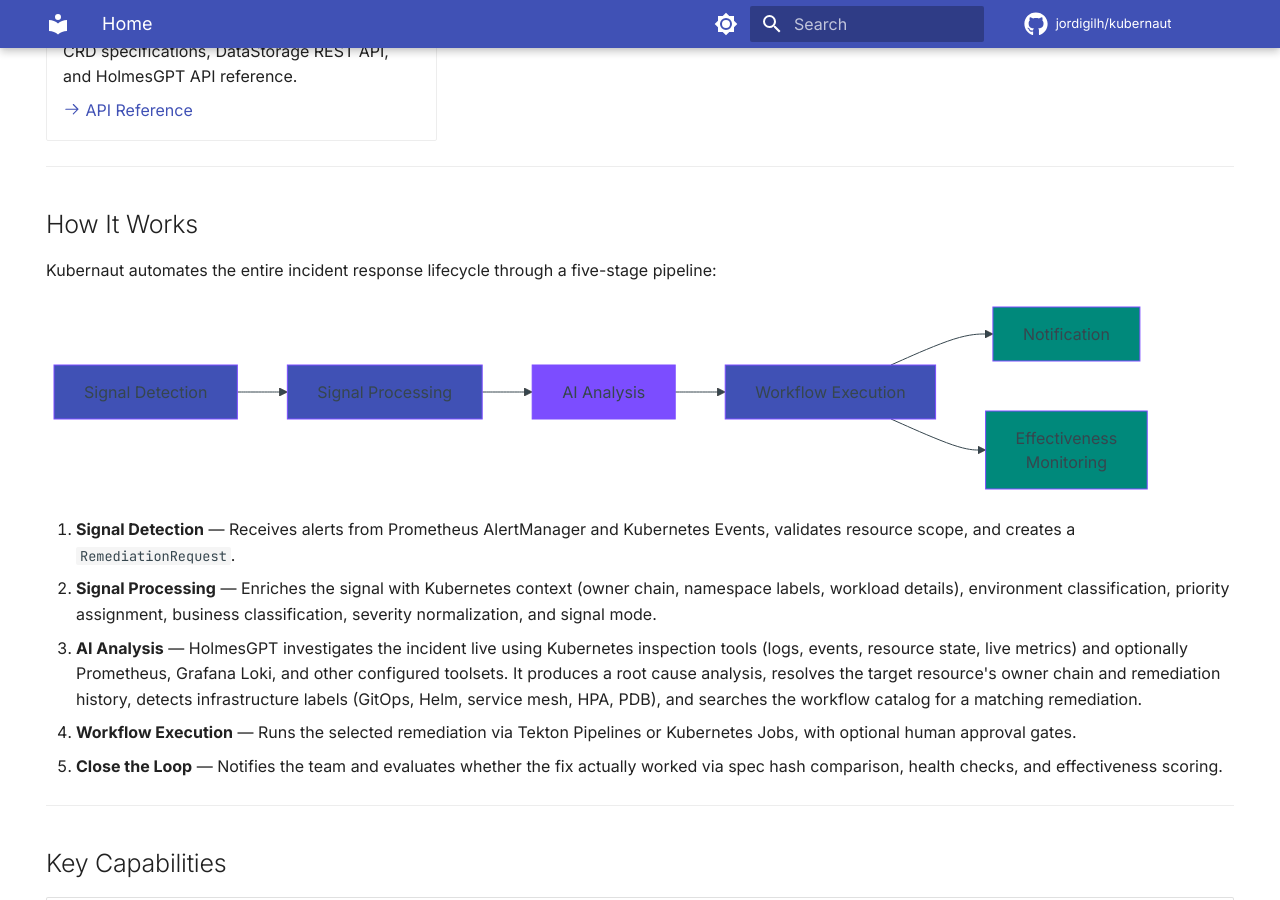
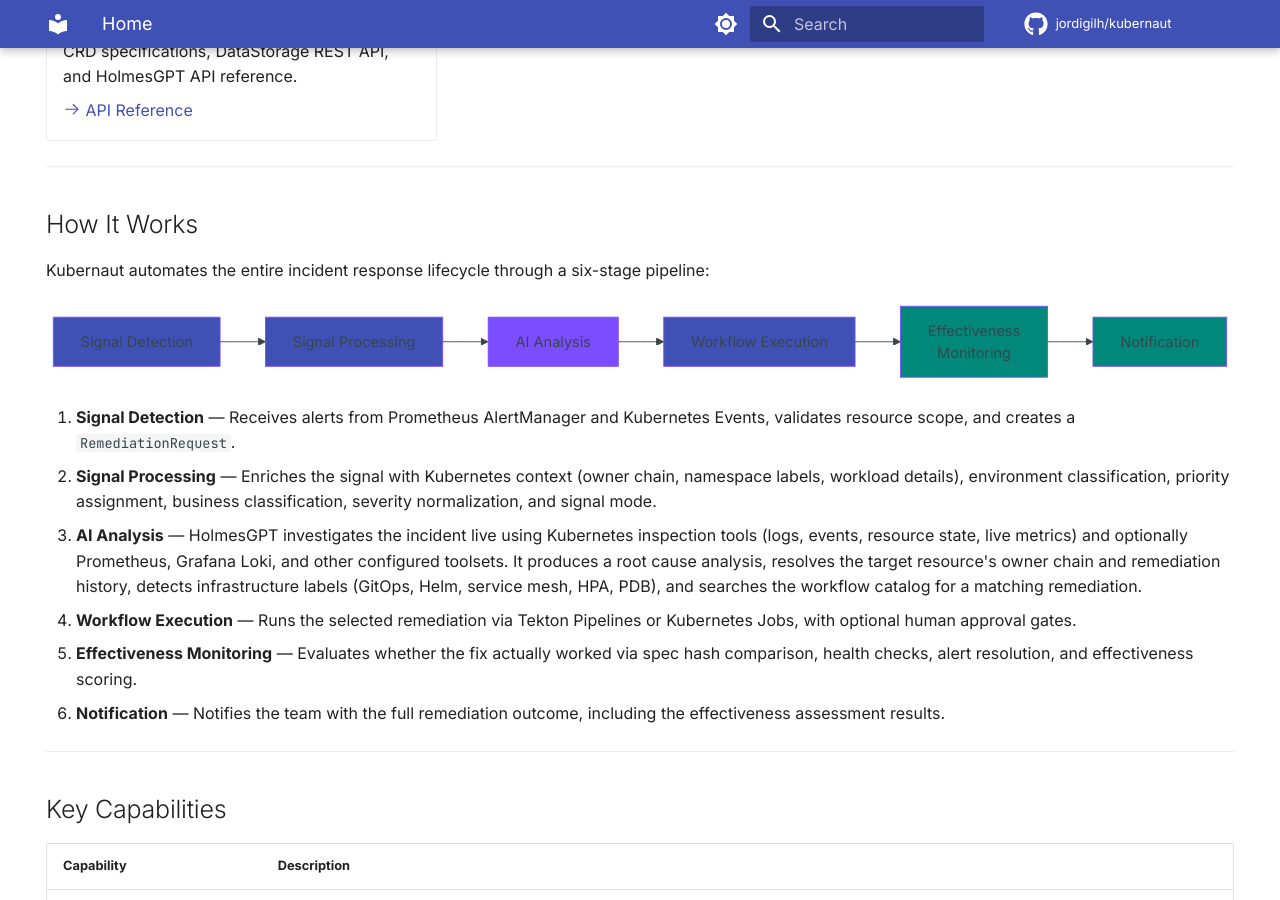
Before and after one commit to jordigilh/kubernaut-docs, an MkDocs documentation site: the page built from docs/index.md, in a window 1280 px wide and 900 px high, scrolled down 748 px. Built offline with MkDocs 1.6.1 and Material for MkDocs 9.7.7, drawn with Linux system fonts in a browser that asks for light colours; comment, search, counter and statistics services are not loaded; the version menu is left out.

Commit message:
docs: fix pipeline ordering — effectiveness monitoring before notification
Update diagrams and prose in concepts.md, architecture-overview.md, and
index.md to reflect the actual sequential flow: Workflow Execution →
Effectiveness Monitoring → Notification. Previously several locations
showed these as parallel or in the wrong order.

Also fix stale #329 reference: replace "Metadata — Workflow ID" with
"Identity — Name (metadata.name)" in concepts.md workflow catalog section.

Refs: #299, #300, #329
Made-with: Cursor

````diff
--- a/docs/index.md
+++ b/docs/index.md
@@ -54,29 +54,30 @@ Kubernaut is an open-source AIOps platform that closes the loop from Kubernetes
 
 ## How It Works
 
-Kubernaut automates the entire incident response lifecycle through a five-stage pipeline:
+Kubernaut automates the entire incident response lifecycle through a six-stage pipeline:
 
 ```mermaid
 graph LR
     A[Signal Detection] --> B[Signal Processing]
     B --> C[AI Analysis]
     C --> D[Workflow Execution]
-    D --> E1[Notification]
-    D --> E2[Effectiveness<br/>Monitoring]
+    D --> E[Effectiveness<br/>Monitoring]
+    E --> F[Notification]
 
     style A fill:#4051b5,color:#fff
     style B fill:#4051b5,color:#fff
     style C fill:#7c4dff,color:#fff
     style D fill:#4051b5,color:#fff
-    style E1 fill:#00897b,color:#fff
-    style E2 fill:#00897b,color:#fff
+    style E fill:#00897b,color:#fff
+    style F fill:#00897b,color:#fff
 ```
 
 1. **Signal Detection** — Receives alerts from Prometheus AlertManager and Kubernetes Events, validates resource scope, and creates a `RemediationRequest`.
 2. **Signal Processing** — Enriches the signal with Kubernetes context (owner chain, namespace labels, workload details), environment classification, priority assignment, business classification, severity normalization, and signal mode.
 3. **AI Analysis** — HolmesGPT investigates the incident live using Kubernetes inspection tools (logs, events, resource state, live metrics) and optionally Prometheus, Grafana Loki, and other configured toolsets. It produces a root cause analysis, resolves the target resource's owner chain and remediation history, detects infrastructure labels (GitOps, Helm, service mesh, HPA, PDB), and searches the workflow catalog for a matching remediation.
 4. **Workflow Execution** — Runs the selected remediation via Tekton Pipelines or Kubernetes Jobs, with optional human approval gates.
-5. **Close the Loop** — Notifies the team and evaluates whether the fix actually worked via spec hash comparison, health checks, and effectiveness scoring.
+5. **Effectiveness Monitoring** — Evaluates whether the fix actually worked via spec hash comparison, health checks, alert resolution, and effectiveness scoring.
+6. **Notification** — Notifies the team with the full remediation outcome, including the effectiveness assessment results.
 
 ---
 
````
Also changed, not shown: docs/getting-started/architecture-overview.md (+2 -2 lines), docs/user-guide/concepts.md (+15 -13 lines).
